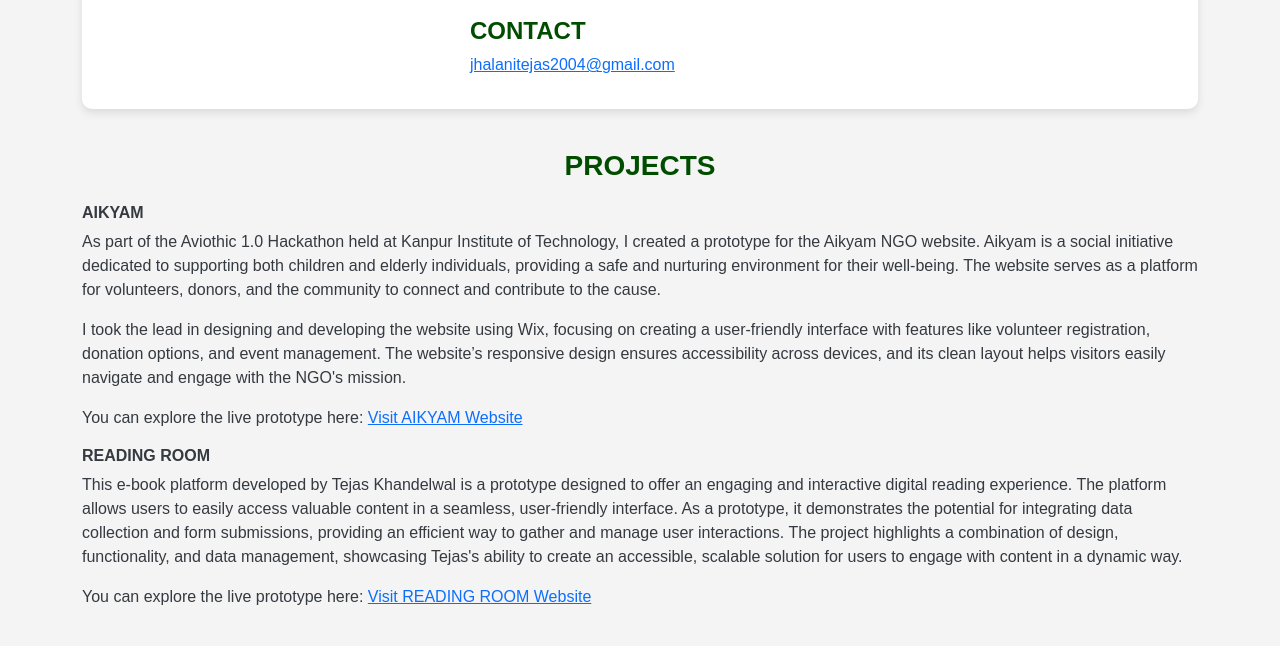
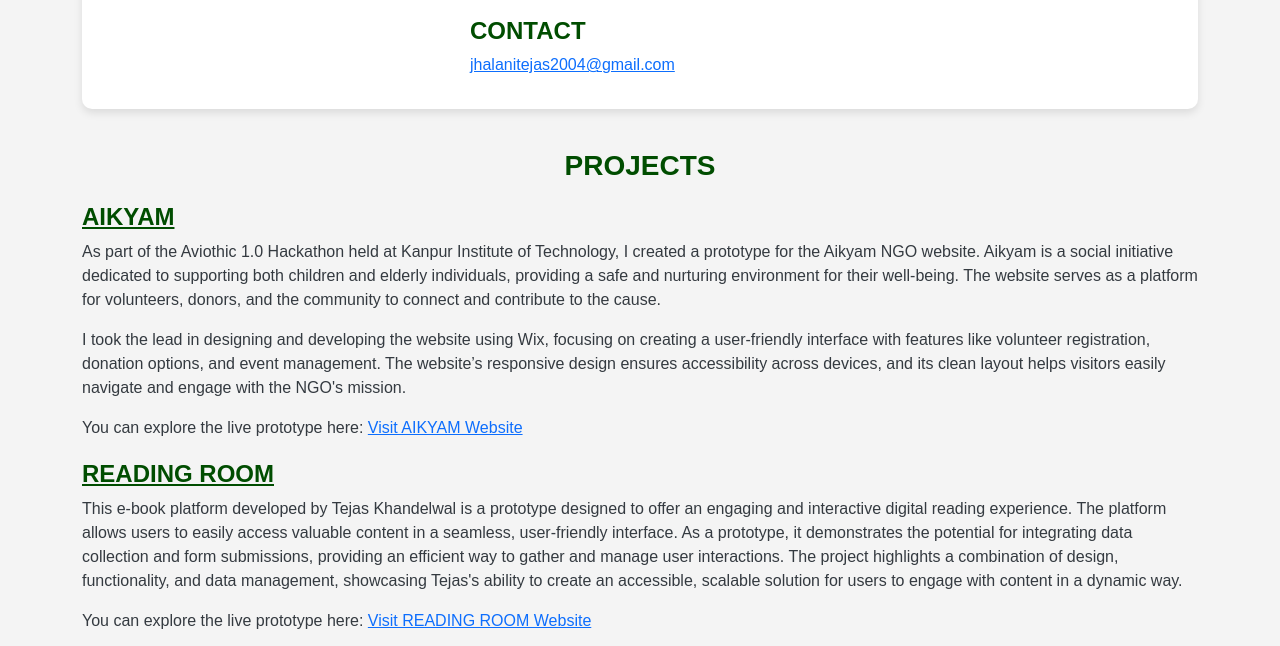
Before and after one commit to its-tejas-khandelwal/PORTFOLIO, a plain HTML site: page index.html in a window 1280 px wide. Shown: the part 549-1195 px from the top of the page. Drawn offline with nearby package versions, Linux system fonts and the light colour scheme; a script that the page names is missing.

Commit message:
Update index.html

```diff
--- a/index.html
+++ b/index.html
@@ -146,12 +146,12 @@
 
         <div id="projects">
             <center><h5 class="section-header">PROJECTS</h5></center>
-            <h6><strong>AIKYAM</strong></h6>
+            <h5><strong><u>AIKYAM</u></strong></h5>
             <p>As part of the Aviothic 1.0 Hackathon held at Kanpur Institute of Technology, I created a prototype for the Aikyam NGO website. Aikyam is a social initiative dedicated to supporting both children and elderly individuals, providing a safe and nurturing environment for their well-being. The website serves as a platform for volunteers, donors, and the community to connect and contribute to the cause.</p>
             <p>I took the lead in designing and developing the website using Wix, focusing on creating a user-friendly interface with features like volunteer registration, donation options, and event management. The website’s responsive design ensures accessibility across devices, and its clean layout helps visitors easily navigate and engage with the NGO's mission.</p>
             <p>You can explore the live prototype here: <a href="https://spamminds2023.wixsite.com/aikyam" target="_blank">Visit AIKYAM Website</a></p>
 
-            <h6><strong>READING ROOM</strong></h6>
+            <h5><strong><u>READING ROOM</u></strong></h5>
             <p> This e-book platform developed by Tejas Khandelwal is a prototype designed to offer an engaging and interactive digital reading experience. The platform allows users to easily access valuable content in a seamless, user-friendly interface. As a prototype, it demonstrates the potential for integrating data collection and form submissions, providing an efficient way to gather and manage user interactions. The project highlights a combination of design, functionality, and data management, showcasing Tejas's ability to create an accessible, scalable solution for users to engage with content in a dynamic way.</p>
             <p>You can explore the live prototype here: <a href="https://its-tejas-khandelwal.github.io/e-book/" target="_blank">Visit READING ROOM Website</a></p>
         </div>
```
